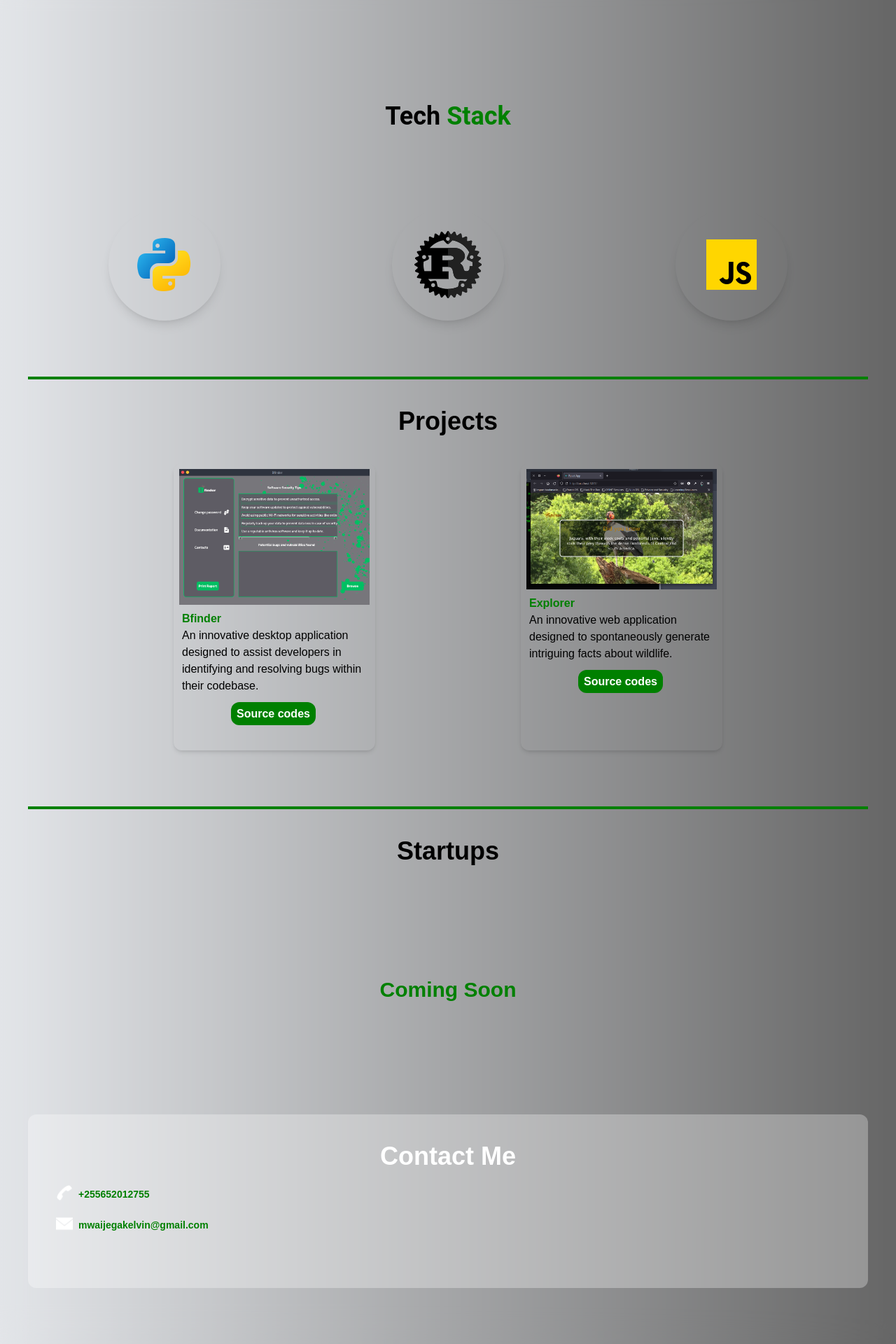
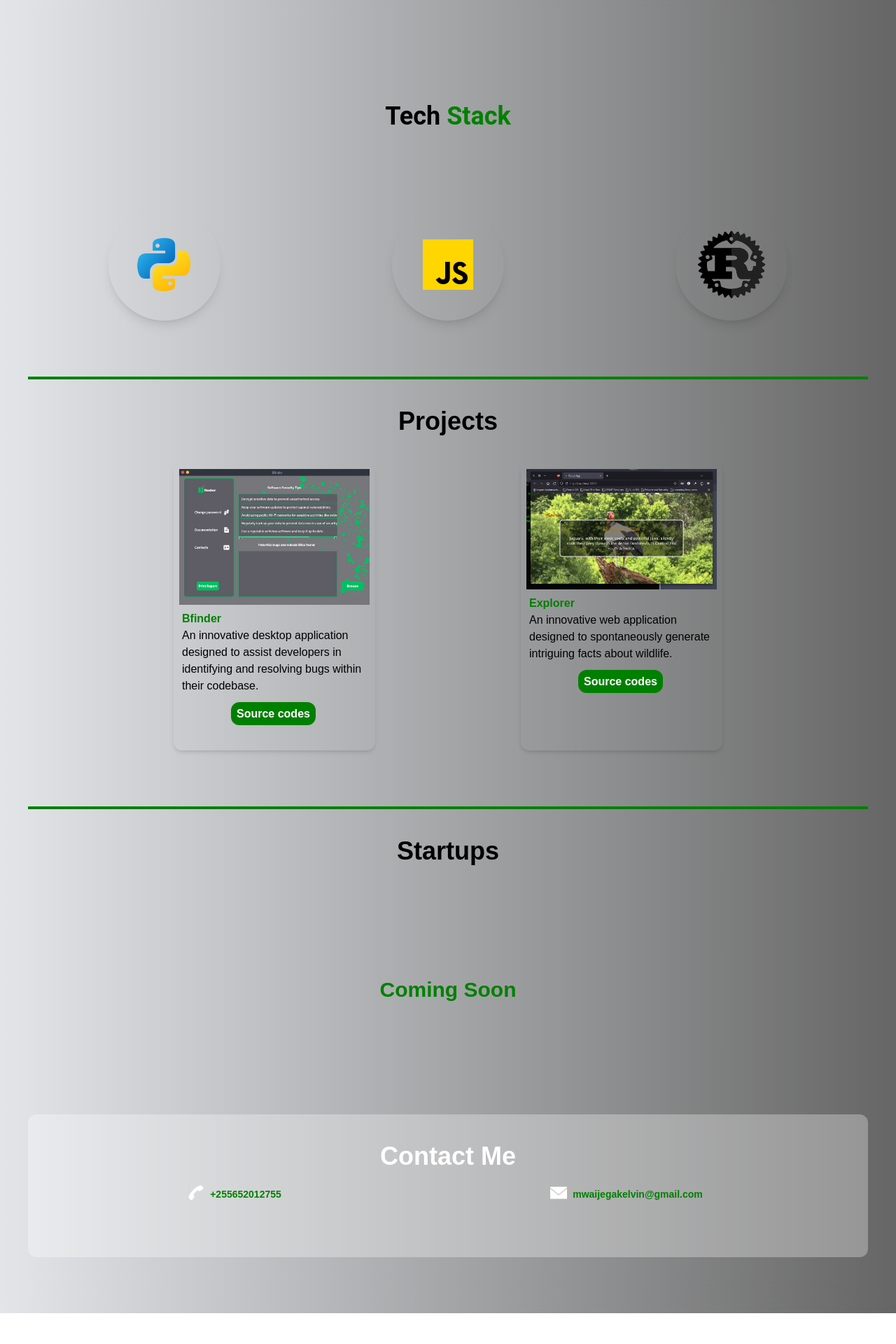
Before and after one commit to ministerko/myprotofolio, a React (Create React App) app: page / in a window 1280 px wide. Shown: the part 982-2902 px from the top of the page at 70% size. After the commit the page ends 2858 px from the top, so only its background shows below. Built offline with nearby package versions, Linux system fonts and the light colour scheme.

Commit message:
updata contact section and techstach section

```diff
--- a/src/sections/ContactMe.js
+++ b/src/sections/ContactMe.js
@@ -1,5 +1,5 @@
-import React from 'react'
-import { call,email } from '../assets/images'
+import React from 'react';
+import { call, email } from '../assets/images';
 
 function ContactMe() {
   return (
@@ -7,6 +7,7 @@ function ContactMe() {
       <h1 className="font-montserrat text-center text-4xl font-bold text-white pt-10">
         Contact Me
       </h1>
+      <div className='flex flex-row justify-around'>
         <div className=" pt-5 flex flex-row">
           <img src={call} className="h-6 w-6" />
           <h1 className="font-montserrat  text-sm font-bold text-wood mt-1 mx-2">
@@ -19,8 +20,9 @@ function ContactMe() {
             mwaijegakelvin@gmail.com
           </h1>
         </div>
+      </div>
     </section>
-  )
+  );
 }
 
-export default ContactMe
+export default ContactMe;
--- a/src/sections/TechStack.js
+++ b/src/sections/TechStack.js
@@ -8,21 +8,23 @@ function TechStack() {
         Tech <span className="text-wood">Stack</span>
       </h1>
       <div className="grid grid-cols-2 grid-flow-row gap-4 sm:grid-cols-1 nd:grid-cols-3  gap-y-20 justify-items-center pb-20">
-        <div class="relative shadow-lg rounded-full  h-40 w-40 sm:h-auto sm:w-64 flex items-center grid justify-items-center  ">
+        <div class="relative shadow-lg rounded-full  h-40 w-40 sm:h-40 sm:w-40 flex items-center grid justify-items-center  ">
           <div>
             <img src={python} />
           </div>
         </div>
-        <div class="relative shadow-lg rounded-full  h-40 w-40 sm:h-auto sm:w-64 flex items-center grid justify-items-center  ">
+        <div class="relative shadow-lg rounded-full  h-40 w-40 sm:h-40 sm:w-40 flex items-center grid justify-items-center  ">
+          <div>
+            <img src={js} />
+          </div>
+        </div>
+        <div class="relative shadow-lg rounded-full  h-40 w-40 sm:h-40 sm:w-40 flex items-center grid justify-items-center  ">
           <div>
             <img src={rust} />
           </div>
         </div>
-        <div class="relative shadow-lg rounded-full  h-40 w-40 sm:h-auto sm:w-64 flex items-center grid justify-items-center  ">
-          <div>
-            <img src={js} />
-          </div>
-        </div>
+
+
       </div>
     </section>
   );
```
Lines whose indentation alone changed are shown as unchanged.
